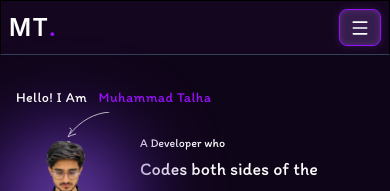
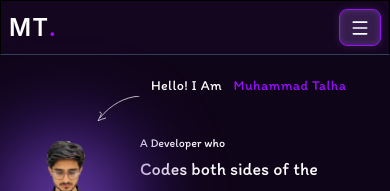
Before and after one commit to talha-zahid1/MyPortFolio, a React (Vite) app: page / in a window 390 px wide. Shown: the top 191 px of the page. Built offline with nearby package versions, Linux system fonts and the light colour scheme; no server answers.

Commit message:
let's do it again

```diff
--- a/src/Components/HeroSection.jsx
+++ b/src/Components/HeroSection.jsx
@@ -35,14 +35,14 @@ const HeroSection = () => {
             className="relative shrink-0 h-[120px] w-[100px] md:h-[270px] md:w-[220px]"
           >
 
-            <div className="absolute bottom-full left-0 w-full mb-1 md:mb-2 flex flex-col z-20">
-              <h2 className="whitespace-nowrap font-hero tracking-wide text-sm md:text-3xl">
+            <div className="absolute bottom-full left-0 w-full  md:mb-2 flex flex-col z-20">
+              <h2 className="whitespace-nowrap font-hero ml-[135%] tracking-wide text-sm md:text-3xl">
                 Hello! I Am <span className="text-purple-600 pl-2">Muhammad Talha</span>
               </h2>
               <img
                 src={Arrow}
                 alt="Arrow"
-                className="ml-[50%] mt-1 md:mt-2 h-[25px] w-[45px] md:h-[60px] md:w-[100px]"
+                className="ml-[80%] mb-[20%]  md:mt-2 h-[25px] w-[45px] md:h-[60px] md:w-[100px]"
               />
             </div>
 
```
